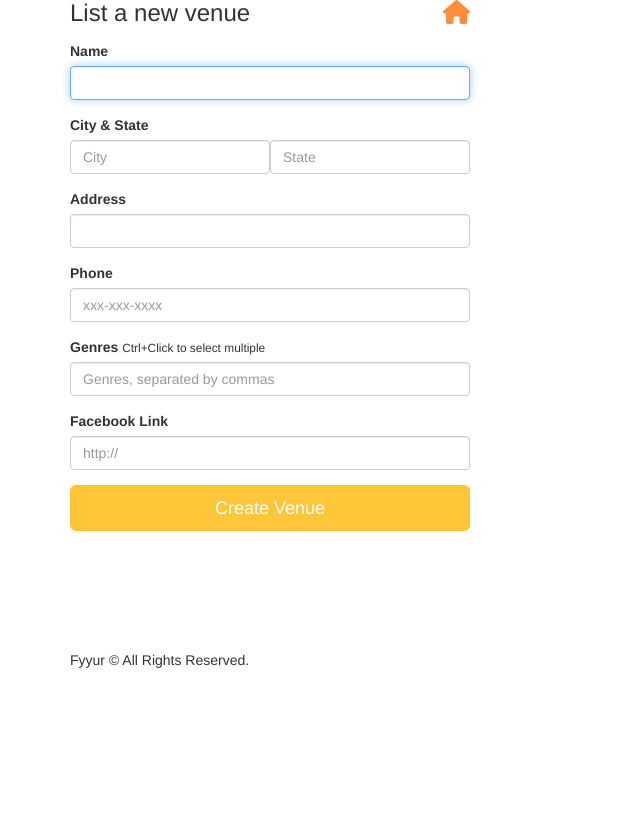
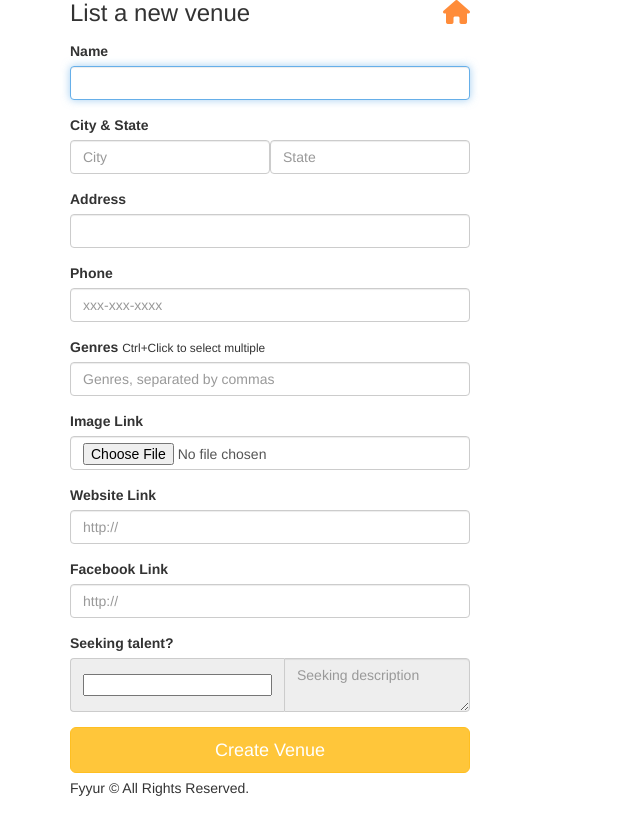
Before and after one commit to wangonya/fyyur, a Python web app: template templates/forms/new_venue.html in a window 1280 px wide. Shown: the part 95-928 px from the top of the page, without its empty margins (0-640 px from the left). Before the commit the page ends 763 px from the top, so only its background shows below. Run offline with Jinja, Linux system fonts and the light colour scheme; the template is opened without the code that fills it, so the values that code supplies are empty, except form fields; form fields are guessed from the names that the template uses; some libraries are stand-ins or nearby versions.

Commit message:
first changes

```diff
--- a/models.py
+++ b/models.py
@@ -13,7 +13,7 @@ class Venue(db.Model):
     state = db.Column(db.String(120), nullable=False)
     address = db.Column(db.String(120), nullable=False)
     phone = db.Column(db.String(120))
-    image_link = db.Column(db.String(500), nullable=False)
+    image_link = db.Column(db.String(500))
     facebook_link = db.Column(db.String(120))
     genres = db.Column(db.String(120), nullable=False)
     website = db.Column(db.String(120))
--- a/static/js/script.js
+++ b/static/js/script.js
@@ -2,3 +2,5 @@ window.parseISOString = function parseISOString(s) {
   var b = s.split(/\D+/);
   return new Date(Date.UTC(b[0], --b[1], b[2], b[3], b[4], b[5], b[6]));
 };
+
+console.log('hey from script')
--- a/templates/forms/new_venue.html
+++ b/templates/forms/new_venue.html
@@ -33,9 +33,28 @@
         {{ form.genres(class_ = 'form-control', placeholder='Genres, separated by commas', id=form.state, autofocus = true) }}
       </div>
       <div class="form-group">
-          <label for="genres">Facebook Link</label>
+          <label for="image_link">Image Link</label>
+          {{ form.image_link(class_ = 'form-control', placeholder='http://', id=form.state, autofocus = true) }}
+        </div>
+      <div class="form-group">
+          <label for="website">Website Link</label>
+          {{ form.website(class_ = 'form-control', placeholder='http://', id=form.state, autofocus = true) }}
+        </div>
+      <div class="form-group">
+          <label for="facebook_link">Facebook Link</label>
           {{ form.facebook_link(class_ = 'form-control', placeholder='http://', id=form.state, autofocus = true) }}
         </div>
+      <div class="form-group">
+        <label for="seeking_description">Seeking talent?</label>
+        <div class = "input-group">
+          <span class = "input-group-addon"
+                onchange="document.getElementById('seeking_description').disabled =
+                !document.getElementById('seeking_talent_check').checked;">
+            {{ form.seeking_talent(id='seeking_talent_check', autofocus = true) }}
+          </span>
+          {{ form.seeking_description(class_ = 'form-control', id='seeking_description', disabled=True, placeholder='Seeking description', autofocus = true) }}
+        </div>
+      </div>
       <input type="submit" value="Create Venue" class="btn btn-primary btn-lg btn-block">
     </form>
   </div>
```
Also changed, not shown: forms.py (+12 -1 lines).
